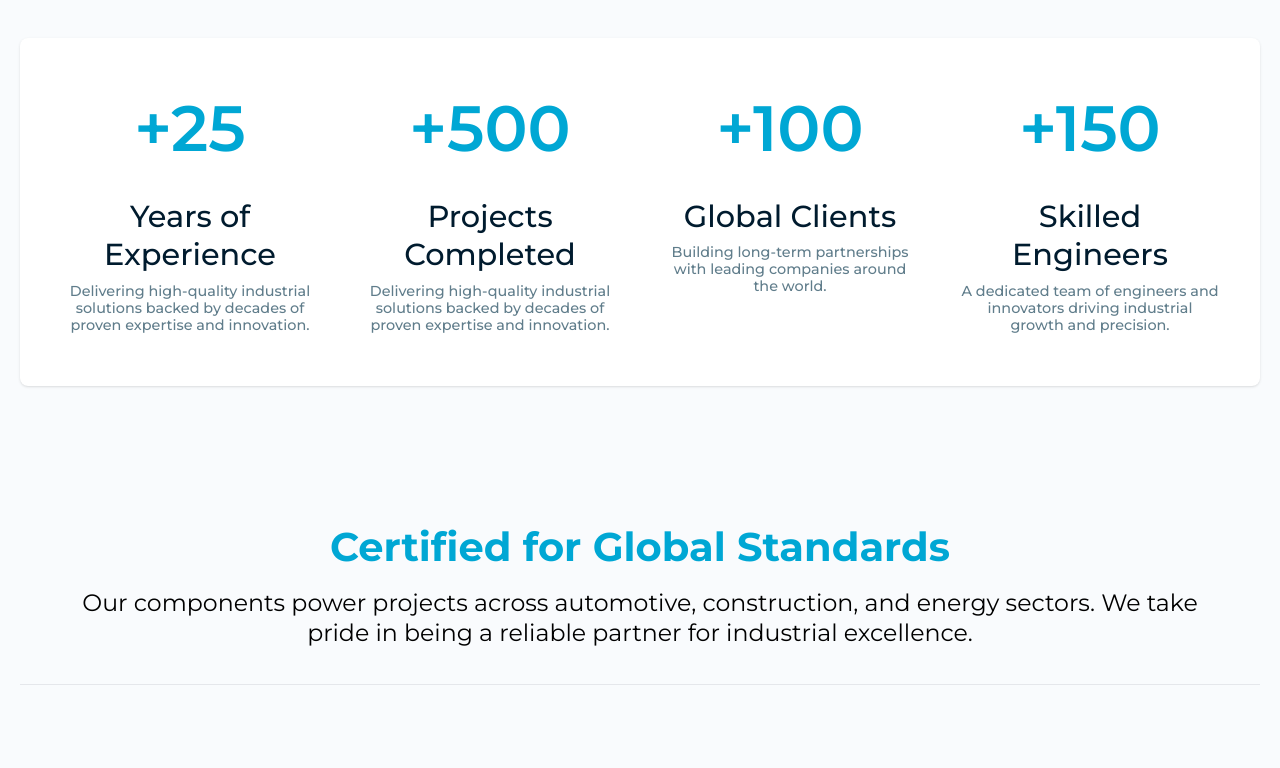
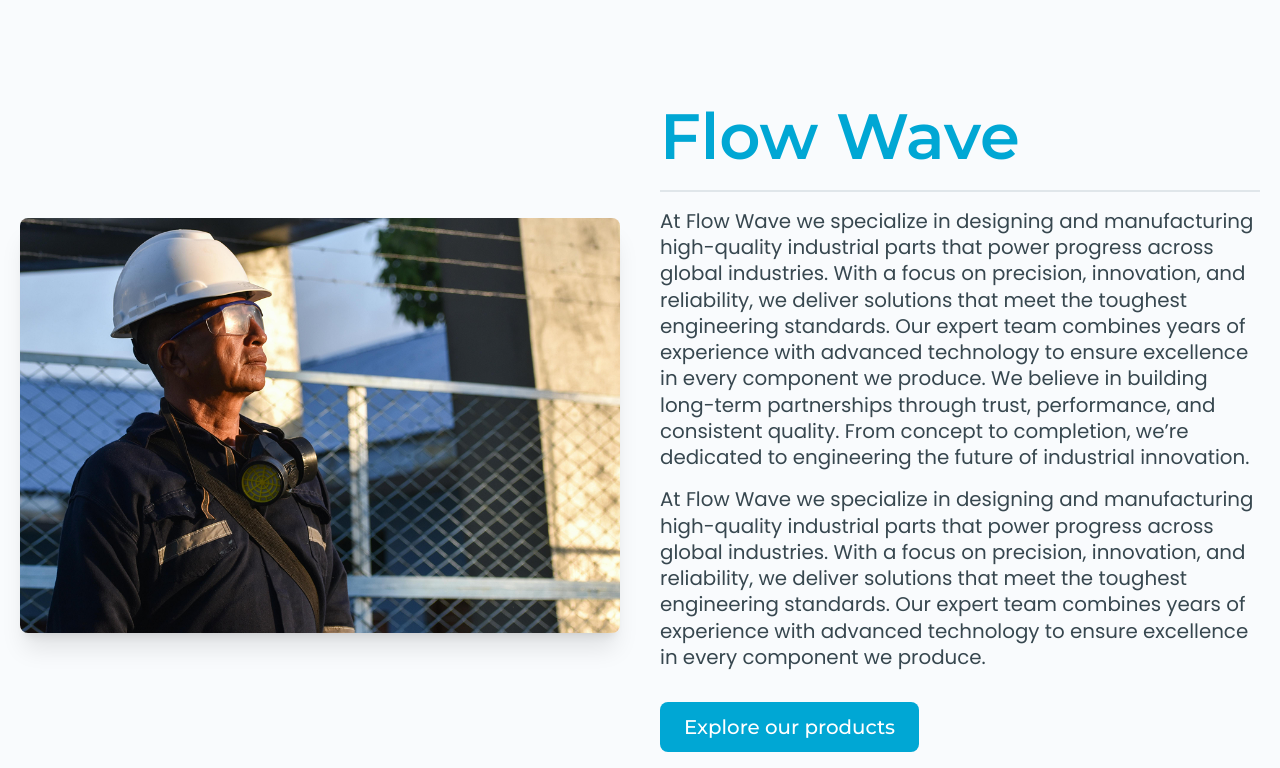
Before and after one commit to vayusprint/Flow_Wave, a React (Vite) app: page /about-us in a window 1280 px wide. Shown: the part 552-1320 px from the top of the page. Built offline with nearby package versions, Linux system fonts and the light colour scheme.

Commit message:
About us done

```diff
--- /dev/null
+++ b/src/components/AboutUs/AboutusHero.jsx
@@ -0,0 +1,63 @@
+import React from 'react'
+import Container from '../Container'
+import workerImg from "../../assets/images/worker_aboutus.png"
+import PrimaryButton from '../PrimaryButton'
+
+const AboutusHero = () => {
+    return (
+        <>
+            <Container>
+                <section className="mt-100">
+                    <div className="grid grid-cols-1 lg:grid-cols-2 gap-40">
+                        {/* Image Section */}
+                        <div className="w-full flex justify-center items-center">
+                            <img
+                                src={workerImg}
+                                alt="Industrial Worker"
+                                className="relative w-full rounded-lg shadow-xl"
+                            />
+                        </div>
+
+
+                        {/* Content Section */}
+                        <div>
+                            <h2 className="font-montserrat text-primary text-64 leading-64 font-semibold border-b-2 border-divider pb-16">
+                                Flow Wave
+                            </h2>
+
+
+                            <p className="font-poppins font-normal text-20 text-bodytext leading-20 py-16">
+                                At Flow Wave we specialize in designing and manufacturing
+                                high-quality industrial parts that power progress across global
+                                industries. With a focus on precision, innovation, and
+                                reliability, we deliver solutions that meet the toughest
+                                engineering standards. Our expert team combines years of
+                                experience with advanced technology to ensure excellence in every
+                                component we produce. We believe in building long-term
+                                partnerships through trust, performance, and consistent quality.
+                                From concept to completion, we’re dedicated to engineering the
+                                future of industrial innovation.
+                            </p>
+
+
+                            <p className="font-poppins font-normal text-20 text-bodytext leading-20 pb-32">
+                                At Flow Wave we specialize in designing and manufacturing
+                                high-quality industrial parts that power progress across global
+                                industries. With a focus on precision, innovation, and
+                                reliability, we deliver solutions that meet the toughest
+                                engineering standards. Our expert team combines years of
+                                experience with advanced technology to ensure excellence in every
+                                component we produce.
+                            </p>
+
+                            <PrimaryButton title={"Explore our products"} pl={24} pr={24}/>
+
+                        </div>
+                    </div>
+                </section>
+            </Container>
+        </>
+    )
+}
+
+export default AboutusHero
--- /dev/null
+++ b/src/components/ProductCatalog.jsx
@@ -0,0 +1,63 @@
+import React from 'react'
+import Container from './Container'
+
+const ProductCatalog = () => {
+    return (
+        <>
+            <Container>
+
+                <div className="border-2 border-divider"></div>
+
+                <div
+                    className="
+                        w-full
+                        my-16 sm:my-24 md:my-32
+                        flex flex-col md:flex-row
+                        justify-between
+                        items-start md:items-center
+                        rounded-[15px]
+                        bg-[#0083BF14]
+                        border border-divider
+                        px-6 sm:px-12 lg:px-32
+                        py-8 sm:py-12 lg:py-24
+                        gap-10 md:gap-0
+                    "
+                >
+                    {/* Text Section */}
+                    <div className="w-full md:max-w-[75%] space-y-6">
+                        <p className="font-montserrat font-medium text-32 leading-32 text-primary">
+                            Product Catalog
+                        </p>
+
+                        <p className="font-montserrat font-medium text-18 leading-18 text-muted_text">
+                            Get a complete overview of Flow Wave’s product line in our detailed brochure.
+                            Each product is built with precision, tested for performance, and trusted by leading
+                            industries. Download the catalog to explore how we bring reliability to every project.
+                        </p>
+                    </div>
+
+                    {/* Button */}
+                    <button
+                        className="
+                            py-12 px-16
+                            bg-muted_text
+                            rounded-lg
+                            font-montserrat
+                            text-18 leading-18 font-medium
+                            text-white
+                            w-full md:w-auto
+                            text-center
+                        "
+                    >
+                        Download Catalog
+                    </button>
+                </div>
+
+                <div className="border-2 border-divider"></div>
+
+            </Container>
+        </>
+    )
+}
+
+export default ProductCatalog
--- a/src/pages/AboutUs.jsx
+++ b/src/pages/AboutUs.jsx
@@ -7,16 +7,19 @@ import AboutStatsSection from '../components/AboutUs/AboutStatsSection'
 import GlobalStandardsSection from '../components/AboutUs/GlobalStandardsSection'
 import AboutInfoCards from '../components/AboutUs/AboutInfoCards'
 import TestimonialSection from '../components/AboutUs/TestimonialSection'
+import ProductCatalog from '../components/ProductCatalog'
+import AboutusHero from '../components/AboutUs/AboutusHero'
 
 const AboutUs = () => {
   return (
     <>
       <SubHeaderSection SubheadingTitle={"About Flow Wave"} SubheadingDesc={"Flow Wave delivers reliable engineering and innovative solutions across industries, from precision instruments to agricultural systems and quality spice production."} src={about_us_header} alt={"About flow wave"}/>
-
+      <AboutusHero />
       <AboutStatsSection />
       <GlobalStandardsSection />
       <AboutInfoCards />
       <TestimonialSection />
+      <ProductCatalog />
     </>
   )
 }
```
